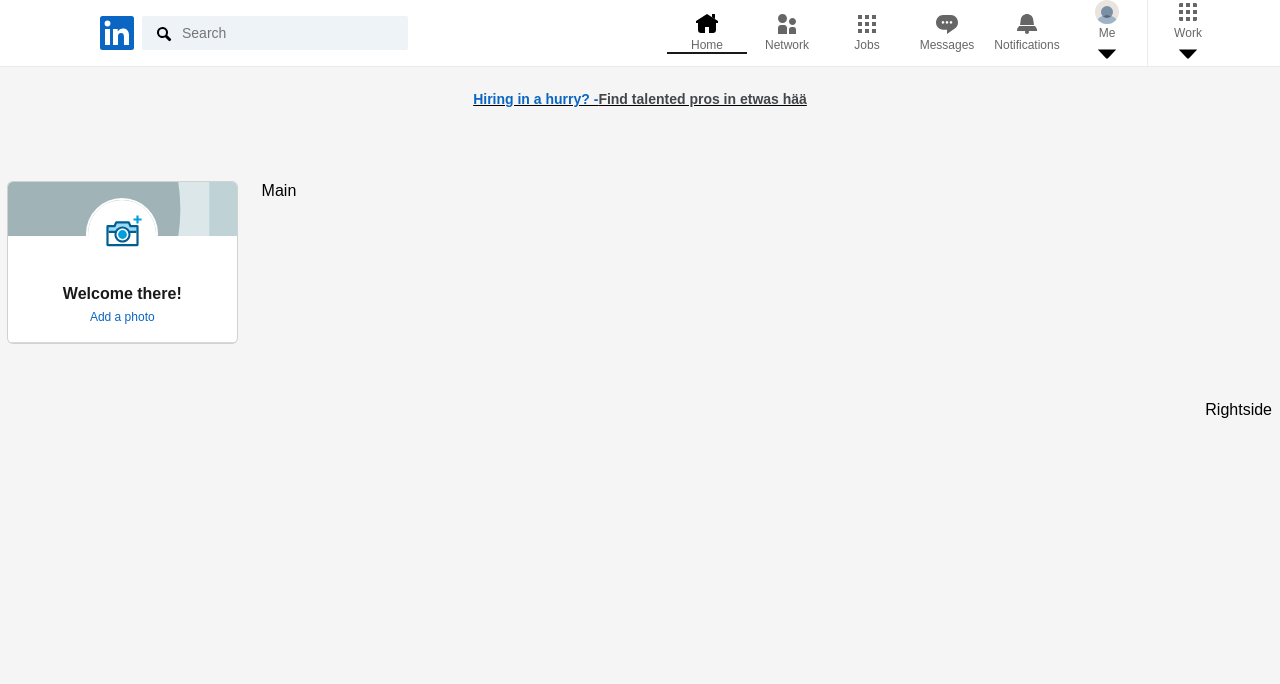
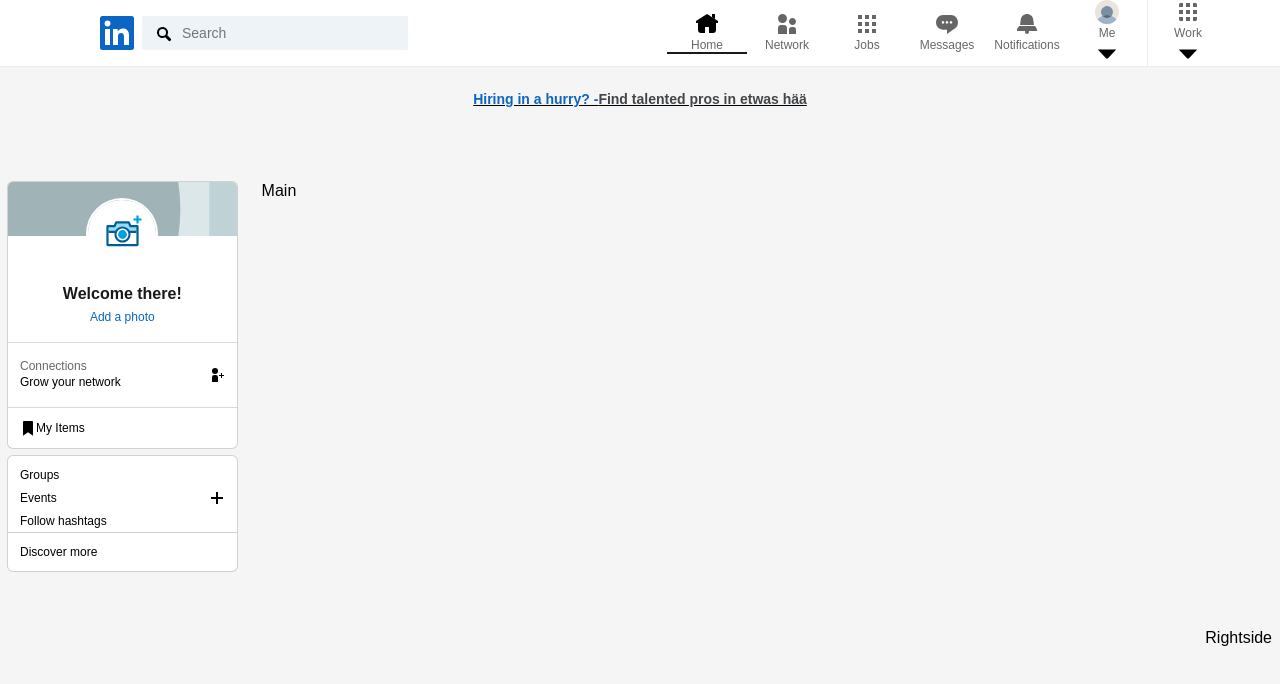
Before and after one commit to allabarabash/linkedin, a React (Create React App) app: page /linkedin/home in a window 1280 px wide. Shown: the top 684 px of the page. Built offline with nearby package versions, Linux system fonts and the light colour scheme; the HTML template or start-up script is replaced by a standard one.

Commit message:
styling community card on the left side

```diff
--- a/src/components/Leftside.js
+++ b/src/components/Leftside.js
@@ -1,8 +1,7 @@
 import styled from 'styled-components';
 
 const Leftside = (props) => {
-    return (
-        <Container>
+    return <Container>
         <ArtCard>
             <UserInfo>
                 <CardBackground/>
@@ -15,9 +14,47 @@
                     <AddPhotoText>Add a photo</AddPhotoText>
                 </a>
             </UserInfo>
+
+            <Widget>
+                <a>
+                    <div>
+                        <span>
+                            Connections
+                        </span>
+                        <span>
+                            Grow your network
+                        </span>
+                    </div>
+                    <img src="images/widget-icon.svg" alt=""/>
+                </a>
+            </Widget>
+            <Item>
+                <span>
+                    <img src="images/item-icon.svg" alt=""/>
+                    My Items
+                </span>
+
+            </Item>
         </ArtCard>
+
+        <CommunityCard>
+            <a>
+                <span>Groups</span>
+            </a>
+            <a>
+                <span>Events
+                    <img src="images/plus-icon.svg" alt=""/>
+                </span>
+
+            </a>
+            <a>
+                <span>Follow hashtags</span>
+            </a>
+            <a>
+                <span>Discover more</span>
+            </a>
+        </CommunityCard>
     </Container>
-    )
 };
 
 const Container = styled.div`
@@ -87,4 +124,104 @@
     font-weight: 400;
 `;
 
+const Widget = styled.div`
+    border-bottom: 1px solid rgba(0, 0, 0, 0.15);
+    padding-top: 12px;
+    padding-bottom: 12px;
+
+    & > a {
+        text-decoration: none;
+        display: flex;
+        justify-content: space-between;
+        align-items: center;
+        padding: 4px 12px;
+    }
+
+    &:hover {
+        background-color: rgba(0, 0, 0, 0.08);
+    }
+
+    div {
+        display: flex;
+        flex-direction: column;
+        text-align: left;
+
+        span {
+            font-size: 12px;
+            line-height: 1.333;
+
+            &: first-child {
+                color: rgba(0, 0, 0, 0.6);
+            }
+
+            &: nth-child {
+                color: rgba(0, 0, 0, 1);
+            }
+        }
+    }
+
+    svg {
+        color: rgba(0, 0, 0, 1);
+    }
+`;
+const Item = styled.a`
+    border-color: rgba(0, 0, 0, 0.8);
+    text-align: left;
+    padding: 12px;
+    font-size: 12px;
+    display: block;
+
+    span {
+        display: flex;
+        align-items: center;
+        color: rgba(0, 0, 0, 1);
+
+        svg {
+            color: rgba(0, 0, 0, 0.6);
+        }
+    }
+
+    &:hover {
+        background-color: rgba(0, 0, 0, 0.08);
+    }
+`;
+
+const CommunityCard = styled(ArtCard)`
+    padding: 8px 0 0;
+    text-align: left;
+    display: flex;
+    flex-direction: column;
+    a {
+        color: black;
+        padding: 4px 12px 4px 12px;
+        font-size: 12px;
+
+        &:hover {
+            color: #0a66c2;
+        }
+
+        span {
+            display: flex;
+            align-items: center;
+            justify-content: space-between;
+        }
+
+        &:last-child {
+            color: grex;
+            text-decoration: none;
+            border-top: 1px solid #d6cec2;
+            padding: 12px;
+
+            &: hover {
+                background-color: rgba(0, 0, 0, 0.08);
+            }
+
+
+        }
+    }
+`;
+
+
+
+
 export default Leftside;
```
Lines whose indentation alone changed are shown as unchanged.
